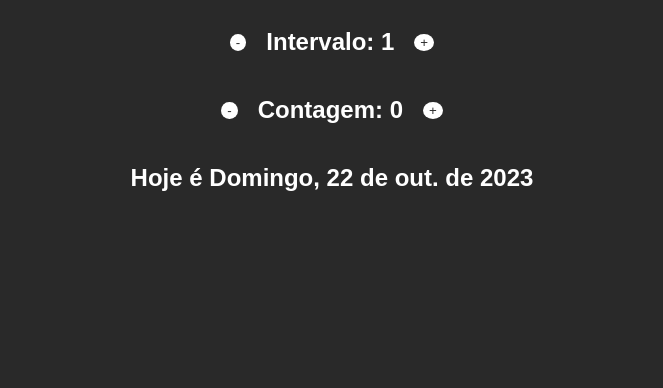
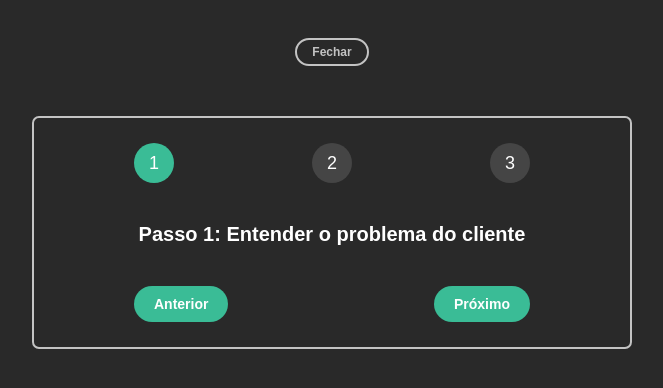
Before and after one commit to orlandopdj/bateria-exercicio02, a React (Vite) app: page / in a window 1280 px wide. Shown: the top 388 px of the page, without its empty margins (308-971 px from the left). Built offline with nearby package versions, Linux system fonts and the light colour scheme.

Commit message:
✅ Resolvido: 02 Passos

```diff
--- a/src/app.jsx
+++ b/src/app.jsx
@@ -1,22 +1,29 @@
 const App = () => {
-    const handleClickMenosIntervalo = () => console.log('Clicou no menos do Intervalo')
-    const handleClickMenosContagem = () => console.log('Clicou no menos do Contagem')
-    const handleClickMaisIntervalo = () => console.log('Clicou no mais do Intervalo')
-    const handleClickMaisContagem = () => console.log('Clicou no mais do Contagem')
+
+    const handleClickCloseButton = (e) => console.log(e.target.textContent)
+    const handleClickBackButton = (e) => console.log(e.target.textContent)
+    const handleClickNextButton = (e) => console.log(e.target.textContent)
+
     return (
         <>
-            <div className="container">
-                <div className="count">
-                    <button onClick={handleClickMenosIntervalo}>-</button>
-                    <h2>Intervalo: 1</h2>
-                    <button onClick={handleClickMaisContagem}>+</button>
+            <div className="container-close">
+                <button onClick={handleClickCloseButton} className="close">Fechar</button>
+            </div>
+
+            <div className="steps">
+                <div className="numbers">
+                    <div className="active">1</div>
+                    <div>2</div>
+                    <div>3</div>
                 </div>
-                <div className="count">
-                    <button onClick={handleClickMenosContagem}>-</button>
-                    <h2>Contagem: 0</h2>
-                    <button onClick={handleClickMaisIntervalo}>+</button>
+
+                <p className="message">Passo 1: Entender o problema do cliente</p>
+
+                <div className="buttons">
+                    <button onClick={handleClickBackButton}>Anterior</button>
+                    <button onClick={handleClickNextButton}>Próximo</button>
                 </div>
-                <h2>Hoje é Domingo, 22 de out. de 2023</h2>
+
             </div>
         </>
     )
--- a/src/index.css
+++ b/src/index.css
@@ -1,30 +1,98 @@
+* {
+  box-sizing: border-box;
+}
+
 body {
   font-family: sans-serif;
   color: white;
   background-color: #292929;
 }
 
-.container {
-  text-align: center;
+.steps {
+  width: 600px;
+  background-color: #292929;
+  border-radius: 7px;
+  padding: 25px 100px;
+  margin: 50px auto;
+  border: 2px solid #c3c3c3;
 }
 
-.count {
+.numbers {
   display: flex;
+  justify-content: space-between;
+}
+
+.numbers > div {
+  height: 40px;
+  aspect-ratio: 1;
+  background-color: #454545;
+  border-radius: 50%;
+  display: flex;
+  align-items: center;
   justify-content: center;
+  font-size: 18px;
+}
+
+.numbers .active {
+  background-color: #3abc96;
+  color: #fff;
+}
+
+.message {
+  text-align: center;
+  font-size: 20px;
+  margin: 40px 0;
+  font-weight: bold;
+  display: flex;
+  flex-direction: column;
   align-items: center;
 }
 
-button {
-  color: #292929;
-  background-color: white;
-  border-radius: 50%;
-  border: 0;
+.buttons {
+  display: flex;
+  justify-content: space-between;
 }
 
-button:hover {
+.buttons button {
+  border: none;
+  cursor: pointer;
+  padding: 10px 20px;
+  border-radius: 100px;
+  font-size: 14px;
+  font-weight: bold;
+  display: flex;
+  align-items: center;
+  gap: 10px;
+  color: white;
+  background-color: #3abc96;
+}
+
+.buttons button span {
+  font-size: 16px;
+  line-height: 1;
+}
+
+h3 {
+  margin: 0;
+  text-transform: uppercase;
+}
+
+.container-close {
+  display: flex;
+  justify-content: center;
+  padding-top: 30px;
+}
+
+.close {
+  border: 2px solid #c3c3c3;
+  background-color: #292929;
+  font-size: 12px;
+  color: #c3c3c3;
+  padding: 5px 15px;
+  border-radius: 100px;
+  font-weight: bold;
+}
+
+.close:hover {
   cursor: pointer;
 }
-
-h2 {
-  margin: 20px;
-}
```
